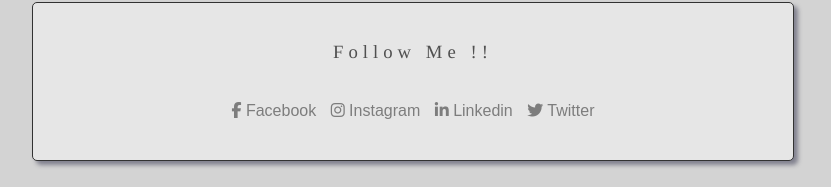
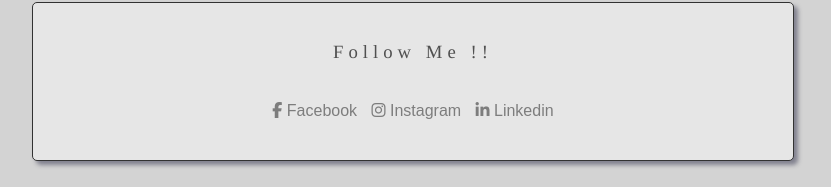
Before and after one commit to ClementineMeffre/my-profile, a plain HTML site: page index.html in a window 1280 px wide. Shown: the part 1476-1663 px from the top of the page, without its empty margins (227-1058 px from the left). Drawn offline with Linux system fonts and the light colour scheme.

Commit message:
Add files via upload

```diff
--- a/index.html
+++ b/index.html
@@ -113,13 +113,6 @@
 			      	<i class="fab fa-linkedin-in"></i>   Linkedin
 			    	</a>
 		 			</li>
-
-		 			<li>
-				    <a href="#"align="center">
-				    	<i class="fab fa-twitter"></i> Twitter
-			    	</a>
-			    </li>
-
 		    </ul>
 	    </div>
 		</div>
```
